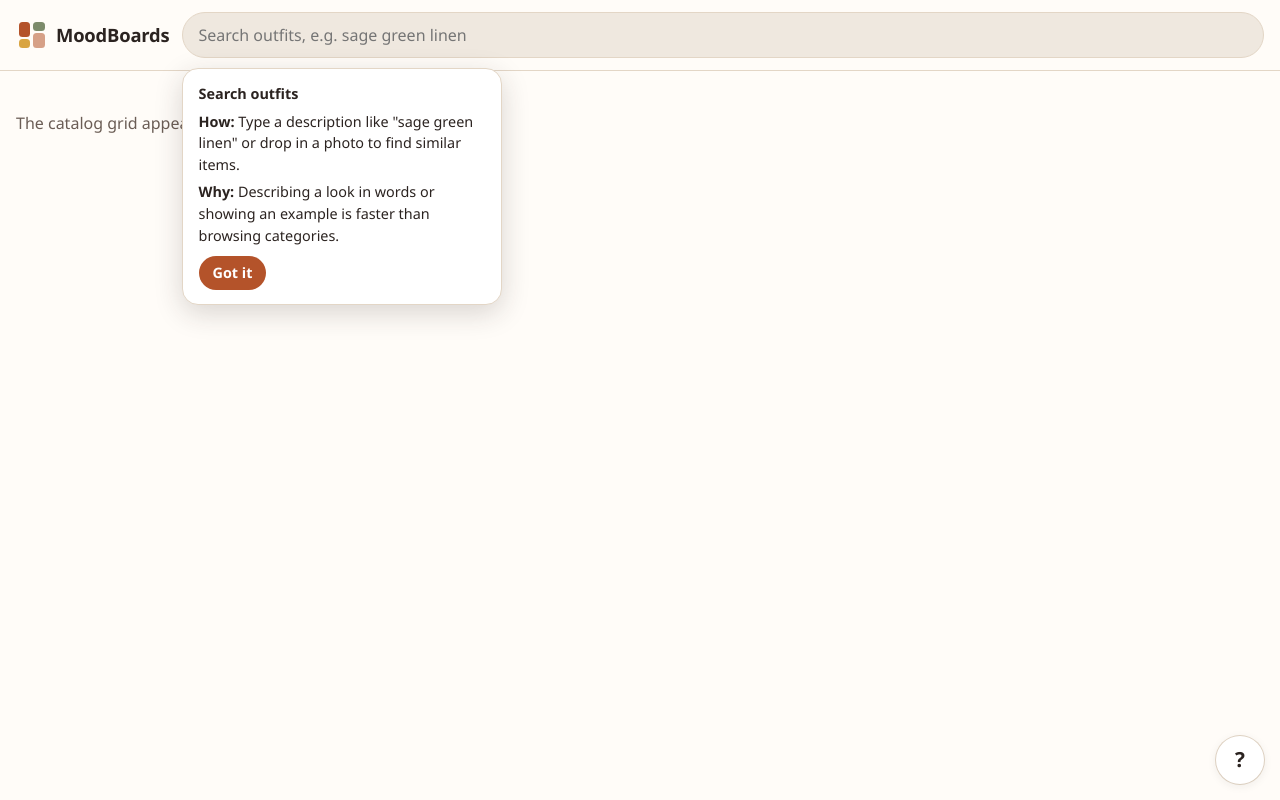
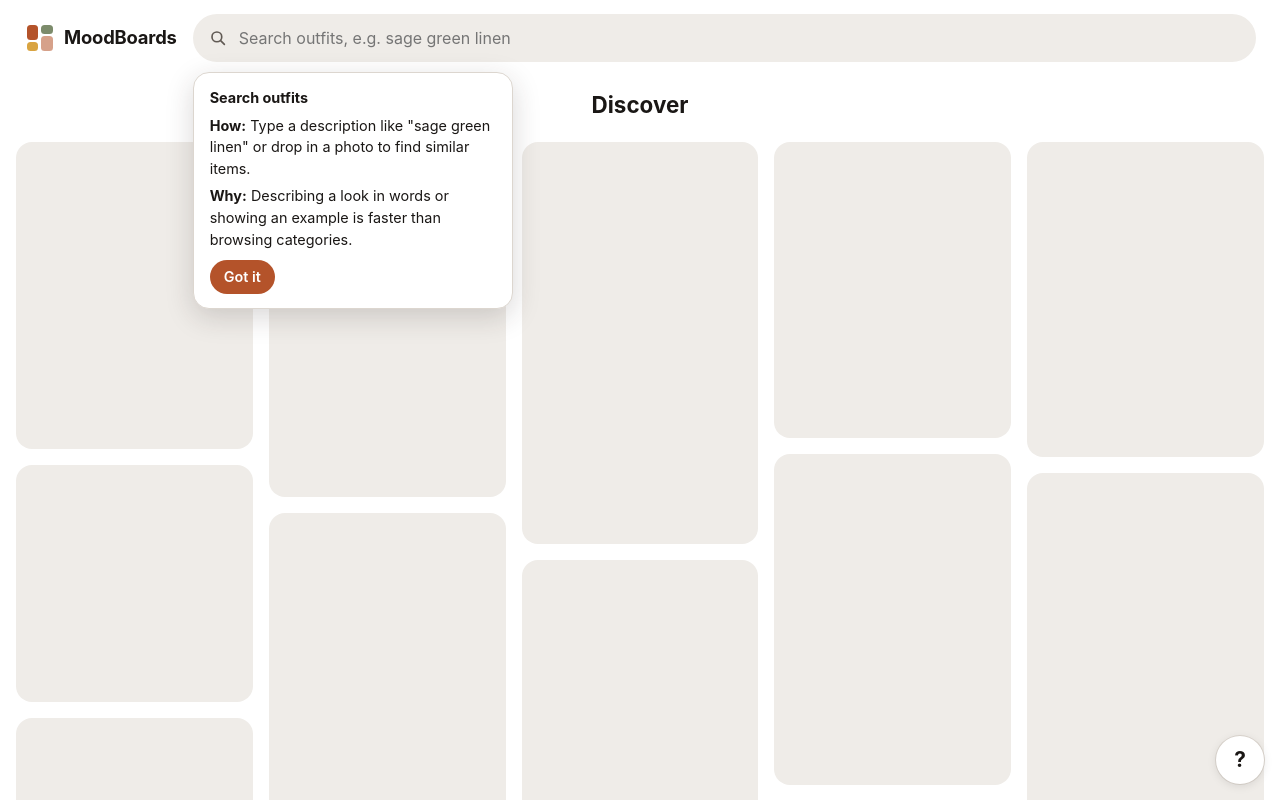
Before and after one commit to muppt11/pinterest_proj, a React (Vite) app in the folder frontend/: page / in a window 1280 px wide. Shown: the top 800 px of the page. Built offline with nearby package versions, Linux system fonts and the light colour scheme.

Commit message:
Add masonry grid, item card with hover Save, and visual-discovery layout from UI references

```diff
--- a/frontend/src/App.tsx
+++ b/frontend/src/App.tsx
@@ -1,15 +1,27 @@
 import { Header } from "./components/Header";
 import { HelpMenu } from "./components/HelpMenu";
+import { SkeletonCard } from "./components/ItemCard";
+import { MasonryGrid, type MasonryItem } from "./components/MasonryGrid";
+import { PageTitle } from "./components/PageTitle";
 
-/** Root layout. Feature screens (grid, close-up, boards, assistant, trips) plug in here. */
+// Placeholder tile shapes until the catalog index exists (feature 1). No fake items.
+const SKELETON_RATIOS = [1.3, 1.5, 1.7, 1.25, 1.33, 1.4, 1.0, 1.6, 1.45, 1.2, 1.75, 1.3];
+
+/** Root layout. Feature screens (close-up, boards, assistant, trips) plug in here. */
 export default function App() {
+  const skeletons: MasonryItem[] = SKELETON_RATIOS.map((ratio, i) => ({
+    key: `skeleton-${i}`,
+    aspectRatio: ratio,
+    node: <SkeletonCard aspectRatio={ratio} />,
+  }));
+
   return (
     <>
       <Header />
-      <main style={{ padding: "24px var(--mb-gutter)" }}>
-        <p style={{ color: "var(--mb-ink-muted)" }}>
-          The catalog grid appears here once the index is built (feature 1).
-        </p>
+      <main style={{ padding: "8px var(--mb-gutter) 96px" }}>
+        <PageTitle>Discover</PageTitle>
+        <p className="visually-hidden">The catalog loads here once the index is built.</p>
+        <MasonryGrid items={skeletons} label="Catalog" />
       </main>
       <HelpMenu />
     </>
--- a/frontend/src/components/Header.css
+++ b/frontend/src/components/Header.css
@@ -4,10 +4,9 @@
   z-index: 10;
   display: flex;
   align-items: center;
-  gap: 12px;
-  padding: 12px var(--mb-gutter);
+  gap: 16px;
+  padding: 14px 24px;
   background: var(--mb-bg);
-  border-bottom: 1px solid var(--mb-border);
 }
 
 .mb-brand {
@@ -30,17 +29,40 @@
   min-width: 0;
 }
 
-.mb-search input {
-  width: 100%;
-  padding: 10px 16px;
-  border: 1px solid var(--mb-border);
+.mb-search-field {
+  display: flex;
+  align-items: center;
+  gap: 10px;
+  padding: 0 16px;
+  height: 48px;
   border-radius: var(--mb-radius-pill);
   background: var(--mb-surface-muted);
+  color: var(--mb-ink-muted);
+}
+
+.mb-search-field:hover {
+  background: var(--mb-surface-hover);
+}
+
+.mb-search-field input {
+  flex: 1;
+  min-width: 0;
+  border: 0;
+  background: transparent;
   color: var(--mb-ink);
   font: inherit;
+  outline: none;
 }
 
-@media (max-width: 480px) {
+.mb-search-field:focus-within {
+  outline: 3px solid var(--mb-focus);
+  outline-offset: 2px;
+}
+
+@media (max-width: 600px) {
+  .mb-header {
+    padding: 10px var(--mb-gutter);
+  }
   .mb-wordmark {
     display: none;
   }
--- a/frontend/src/components/Header.tsx
+++ b/frontend/src/components/Header.tsx
@@ -1,7 +1,7 @@
 import { FeatureTip } from "./FeatureTip";
 import "./Header.css";
 
-/** Top bar: logo, wordmark, and the search field (wired up in feature 1). */
+/** Top bar: logo + wordmark on the left, pill search field filling the rest (wired up in feature 1). */
 export function Header() {
   return (
     <header className="mb-header">
@@ -14,6 +14,11 @@ export function Header() {
           Search outfits and items
         </label>
         <FeatureTip tipId="search">
+          <div className="mb-search-field">
+            <svg aria-hidden="true" viewBox="0 0 24 24" width="18" height="18">
+              <circle cx="10.5" cy="10.5" r="6.5" fill="none" stroke="currentColor" strokeWidth="2.2" />
+              <path d="m15.5 15.5 5 5" stroke="currentColor" strokeWidth="2.2" strokeLinecap="round" />
+            </svg>
             <input
               id="mb-search-input"
               type="search"
@@ -21,6 +26,7 @@ export function Header() {
               disabled
               title="Search arrives in feature 1"
             />
+          </div>
         </FeatureTip>
       </form>
     </header>
--- /dev/null
+++ b/frontend/src/components/ItemCard.css
@@ -0,0 +1,92 @@
+.mb-card-media {
+  position: relative;
+  overflow: hidden;
+  border-radius: var(--mb-radius-card);
+  background: var(--mb-surface-muted);
+}
+
+.mb-card-media img {
+  display: block;
+  width: 100%;
+  height: 100%;
+  object-fit: cover;
+}
+
+/* Full-card click target sits under the overlay buttons. */
+.mb-card-open {
+  position: absolute;
+  inset: 0;
+  border: 0;
+  background: transparent;
+  cursor: zoom-in;
+}
+
+.mb-card-overlay {
+  position: absolute;
+  inset: 0;
+  display: flex;
+  justify-content: space-between;
+  align-items: flex-start;
+  padding: 12px;
+  background: var(--mb-overlay);
+  opacity: 0;
+  pointer-events: none;
+  transition: opacity 120ms ease;
+}
+
+.mb-card-media:hover .mb-card-overlay,
+.mb-card-media:focus-within .mb-card-overlay {
+  opacity: 1;
+}
+
+.mb-card-overlay button {
+  pointer-events: auto;
+  font: inherit;
+  font-weight: 600;
+  cursor: pointer;
+}
+
+.mb-card-board {
+  padding: 8px 4px;
+  border: 0;
+  background: transparent;
+  color: #fff;
+}
+
+.mb-card-save {
+  padding: 10px 16px;
+  border: 0;
+  border-radius: var(--mb-radius-pill);
+  background: var(--mb-primary);
+  color: #fff;
+}
+
+.mb-card-save:hover {
+  background: var(--mb-primary-hover);
+}
+
+.mb-card-badge {
+  position: absolute;
+  left: 10px;
+  bottom: 10px;
+}
+
+.mb-card-title {
+  margin: 8px 6px 0;
+  font-size: 0.9rem;
+  font-weight: 500;
+  white-space: nowrap;
+  overflow: hidden;
+  text-overflow: ellipsis;
+}
+
+.mb-card-skeleton {
+  border-radius: var(--mb-radius-card);
+  background: var(--mb-surface-muted);
+}
+
+@media (prefers-reduced-motion: reduce) {
+  .mb-card-overlay {
+    transition: none;
+  }
+}
--- /dev/null
+++ b/frontend/src/components/ItemCard.tsx
@@ -0,0 +1,43 @@
+import type { ReactNode } from "react";
+import "./ItemCard.css";
+
+export interface ItemCardProps {
+  imageUrl: string;
+  alt: string;
+  title?: string;
+  aspectRatio: number;
+  /** Always-visible badge slot (bottom-left), e.g. the AI provenance label in feature 5. */
+  badge?: ReactNode;
+  onOpen?: () => void;
+  onSave?: () => void;
+}
+
+/**
+ * Rounded image card with its title underneath. Hovering or focusing shows the
+ * board picker, Save pill, and quick actions over a dark tint.
+ */
+export function ItemCard({ imageUrl, alt, title, aspectRatio, badge, onOpen, onSave }: ItemCardProps) {
+  return (
+    <article className="mb-card">
+      <div className="mb-card-media" style={{ aspectRatio: `1 / ${aspectRatio}` }}>
+        <img src={imageUrl} alt={alt} loading="lazy" />
+        <button type="button" className="mb-card-open" onClick={onOpen} aria-label={`Open ${title ?? alt}`} />
+        <div className="mb-card-overlay">
+          <button type="button" className="mb-card-board">
+            Select <span aria-hidden="true">⌄</span>
+          </button>
+          <button type="button" className="mb-card-save" onClick={onSave}>
+            Save
+          </button>
+        </div>
+        {badge && <div className="mb-card-badge">{badge}</div>}
+      </div>
+      {title && <p className="mb-card-title">{title}</p>}
+    </article>
+  );
+}
+
+/** Grey placeholder tile shown while the catalog loads. */
+export function SkeletonCard({ aspectRatio }: { aspectRatio: number }) {
+  return <div className="mb-card-skeleton" style={{ aspectRatio: `1 / ${aspectRatio}` }} aria-hidden="true" />;
+}
--- /dev/null
+++ b/frontend/src/components/MasonryGrid.css
@@ -0,0 +1,13 @@
+.mb-masonry {
+  display: flex;
+  gap: var(--mb-grid-gap);
+  align-items: flex-start;
+}
+
+.mb-masonry-col {
+  flex: 1;
+  min-width: 0;
+  display: flex;
+  flex-direction: column;
+  gap: var(--mb-grid-gap);
+}
--- /dev/null
+++ b/frontend/src/components/MasonryGrid.tsx
@@ -0,0 +1,61 @@
+import { useEffect, useState, type ReactNode } from "react";
+import "./MasonryGrid.css";
+
+export interface MasonryItem {
+  key: string;
+  /** height / width, used to balance columns before images load */
+  aspectRatio: number;
+  node: ReactNode;
+}
+
+/** Column count for a viewport width; mirrors the breakpoints in MasonryGrid.css. */
+export function columnsForWidth(width: number): number {
+  if (width >= 1600) return 6;
+  if (width >= 1280) return 5;
+  if (width >= 960) return 4;
+  if (width >= 640) return 3;
+  return 2;
+}
+
+/**
+ * Greedy shortest-column placement. Unlike CSS `columns`, this keeps items in reading
+ * order left-to-right, so keyboard Tab order follows what the eye sees.
+ */
+export function distribute(items: MasonryItem[], columnCount: number): MasonryItem[][] {
+  const columns: MasonryItem[][] = Array.from({ length: columnCount }, () => []);
+  const heights = new Array<number>(columnCount).fill(0);
+  for (const item of items) {
+    const shortest = heights.indexOf(Math.min(...heights));
+    columns[shortest].push(item);
+    heights[shortest] += item.aspectRatio;
+  }
+  return columns;
+}
+
+function useColumnCount(): number {
+  const [count, setCount] = useState(() => columnsForWidth(window.innerWidth));
+  useEffect(() => {
+    const onResize = () => setCount(columnsForWidth(window.innerWidth));
+    window.addEventListener("resize", onResize);
+    return () => window.removeEventListener("resize", onResize);
+  }, []);
+  return count;
+}
+
+/** Responsive masonry layout of variable-height cards. */
+export function MasonryGrid({ items, label }: { items: MasonryItem[]; label: string }) {
+  const columns = distribute(items, useColumnCount());
+  return (
+    <div className="mb-masonry" role="list" aria-label={label}>
+      {columns.map((column, i) => (
+        <div className="mb-masonry-col" key={i}>
+          {column.map((item) => (
+            <div role="listitem" key={item.key}>
+              {item.node}
+            </div>
+          ))}
+        </div>
+      ))}
+    </div>
+  );
+}
--- /dev/null
+++ b/frontend/src/components/PageTitle.tsx
@@ -0,0 +1,19 @@
+import type { ReactNode } from "react";
+
+/** Bold centered page heading with optional actions on the right. */
+export function PageTitle({ children, actions }: { children: ReactNode; actions?: ReactNode }) {
+  return (
+    <div
+      style={{
+        display: "grid",
+        gridTemplateColumns: "1fr auto 1fr",
+        alignItems: "center",
+        margin: "4px 0 20px",
+      }}
+    >
+      <span />
+      <h1 style={{ margin: 0, fontSize: "1.4rem", fontWeight: 700 }}>{children}</h1>
+      <div style={{ justifySelf: "end", display: "flex", gap: 8 }}>{actions}</div>
+    </div>
+  );
+}
--- a/frontend/src/styles/tokens.css
+++ b/frontend/src/styles/tokens.css
@@ -1,38 +1,43 @@
-/* MoodBoards design tokens: a warm, original palette (terracotta, ochre, sage on cream). */
+/* MoodBoards design tokens: clean white canvas, warm neutrals, terracotta accent (original palette). */
 :root {
-  --mb-bg: #fffcf8;
+  --mb-bg: #ffffff;
   --mb-surface: #ffffff;
-  --mb-surface-muted: #efe8df; /* pill buttons, search field, placeholder tiles */
-  --mb-ink: #2b2320;
-  --mb-ink-muted: #6b5d55; /* 5.9:1 on --mb-bg */
+  --mb-surface-muted: #efece8; /* pill buttons, search field, skeleton tiles */
+  --mb-surface-hover: #e3dfd9;
+  --mb-ink: #1a1715;
+  --mb-ink-muted: #615a54; /* 6.6:1 on white */
   --mb-primary: #b4532a; /* terracotta, 4.9:1 with white text */
   --mb-primary-hover: #973f1c;
   --mb-accent: #d9a441; /* ochre */
   --mb-sage: #7c8b6b;
   --mb-focus: #1f5f8b;
-  --mb-border: #e3d6c6;
+  --mb-border: #dcd6cf;
+  --mb-overlay: rgb(0 0 0 / 0.32);
 
   --mb-label-ai: #6a3fa0;
   --mb-label-human: #2f6b3a;
   --mb-label-unknown: #5f5750;
 
   --mb-radius-card: 16px;
+  --mb-radius-panel: 32px;
   --mb-radius-pill: 999px;
-  --mb-shadow: 0 2px 10px rgb(43 35 32 / 0.08);
-  --mb-font: "Avenir Next", "Segoe UI", system-ui, -apple-system, sans-serif;
+  --mb-shadow: 0 2px 10px rgb(0 0 0 / 0.1);
+  --mb-font: -apple-system, BlinkMacSystemFont, "Segoe UI", Roboto, Helvetica, Arial, sans-serif;
   --mb-gutter: 16px;
+  --mb-grid-gap: 16px;
 }
 
 @media (prefers-color-scheme: dark) {
   :root {
-    --mb-bg: #1d1815;
-    --mb-surface: #29221e;
-    --mb-surface-muted: #342b26;
-    --mb-ink: #f4ece3;
-    --mb-ink-muted: #c2b3a7;
+    --mb-bg: #141210;
+    --mb-surface: #211e1b;
+    --mb-surface-muted: #2e2a26;
+    --mb-surface-hover: #3a3530;
+    --mb-ink: #f4efe9;
+    --mb-ink-muted: #bdb3a9;
     --mb-primary: #d9764a;
     --mb-primary-hover: #e88c62;
-    --mb-border: #44392f;
+    --mb-border: #3d3731;
     --mb-focus: #7fb8e0;
   }
 }
```
Also changed, not shown: 2 other files (tests, documents, lock files or other folders). Lines whose indentation alone changed are shown as unchanged.
